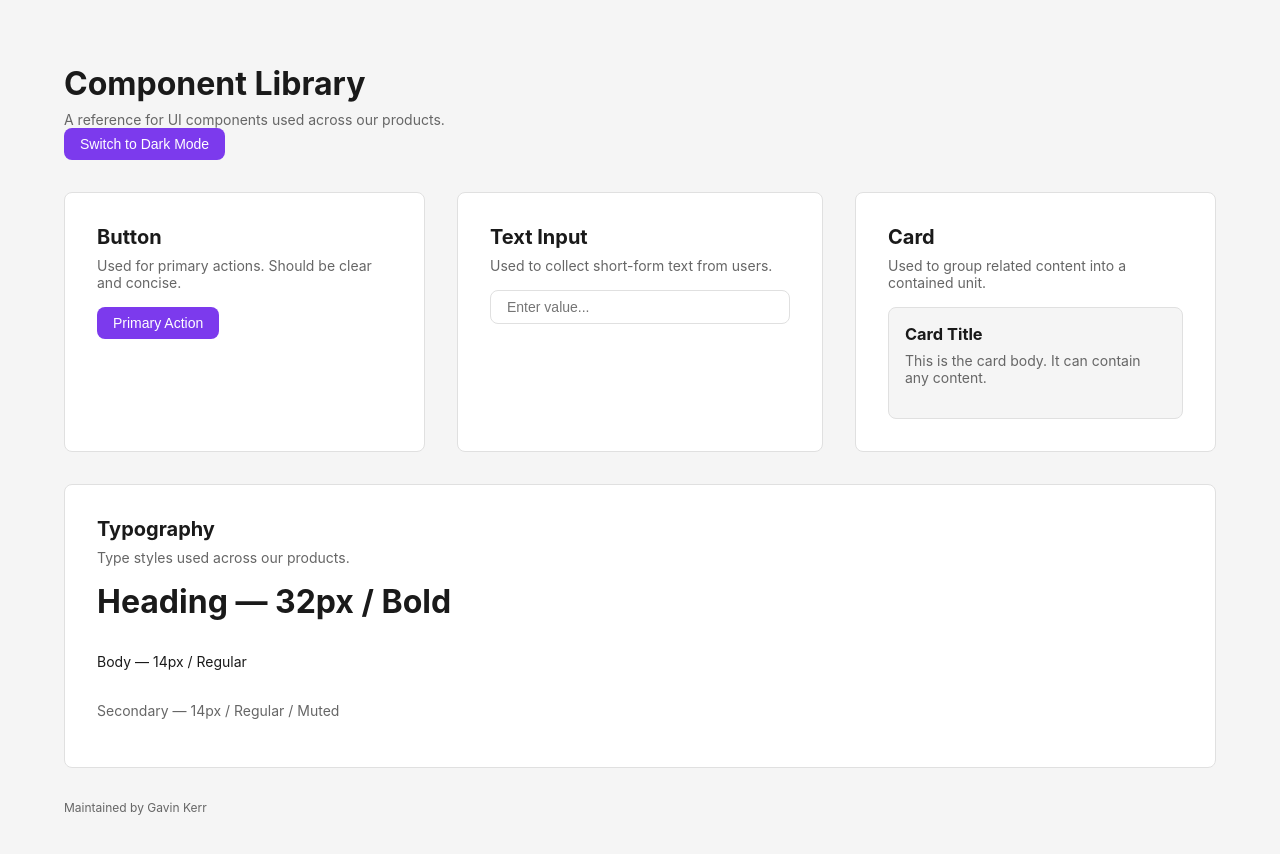
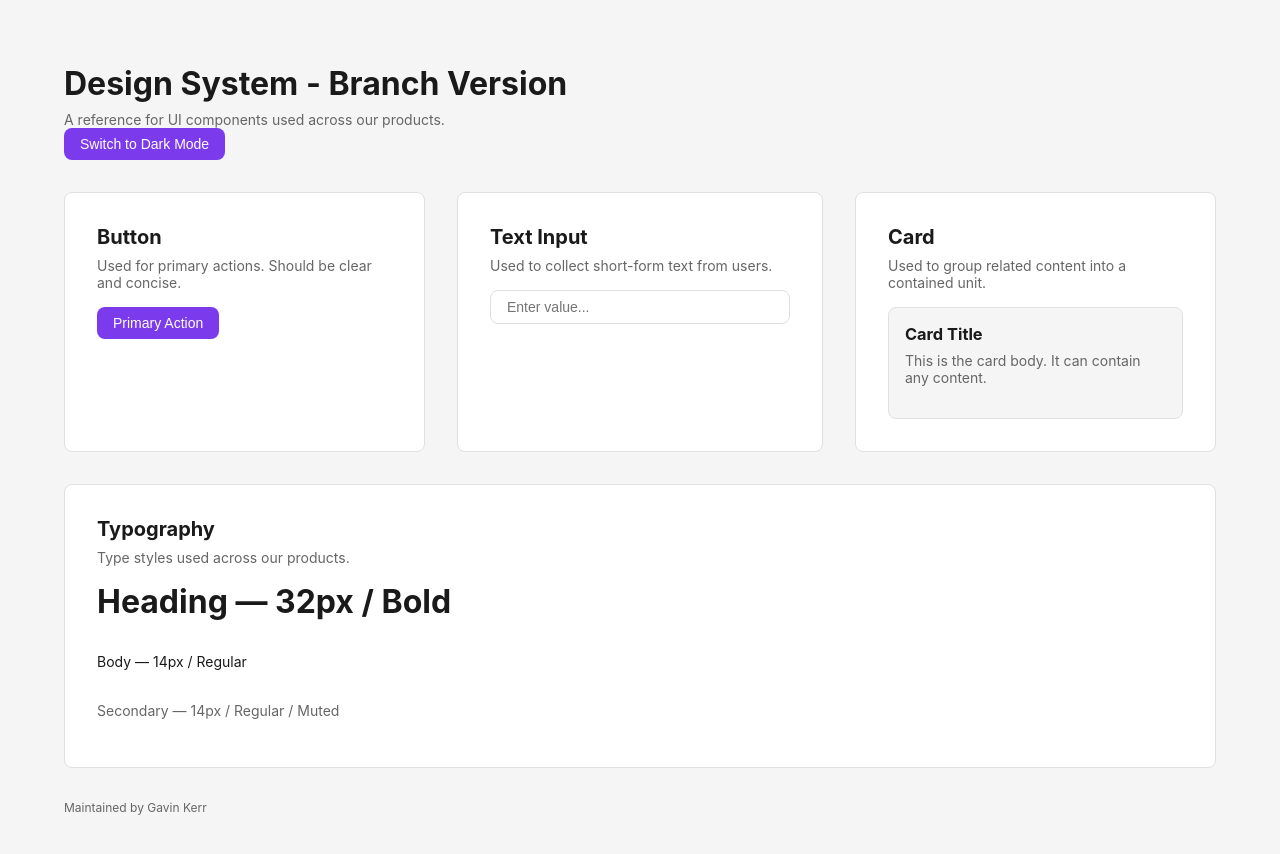
Before and after one commit to gk618/Fullstack-Training, a plain HTML site: page index.html in a window 1280 px wide. Drawn offline with Linux system fonts and the light colour scheme.

Commit message:
Update heading on branch

```diff
--- a/index.html
+++ b/index.html
@@ -7,7 +7,7 @@
   <body>
 
     <header>
-      <h1>Component Library</h1>
+      <h1>Design System - Branch Version</h1>
       <p>A reference for UI components used across our products.</p>
       <button id="theme-toggle">Switch to Dark Mode</button>
     </header>
```
